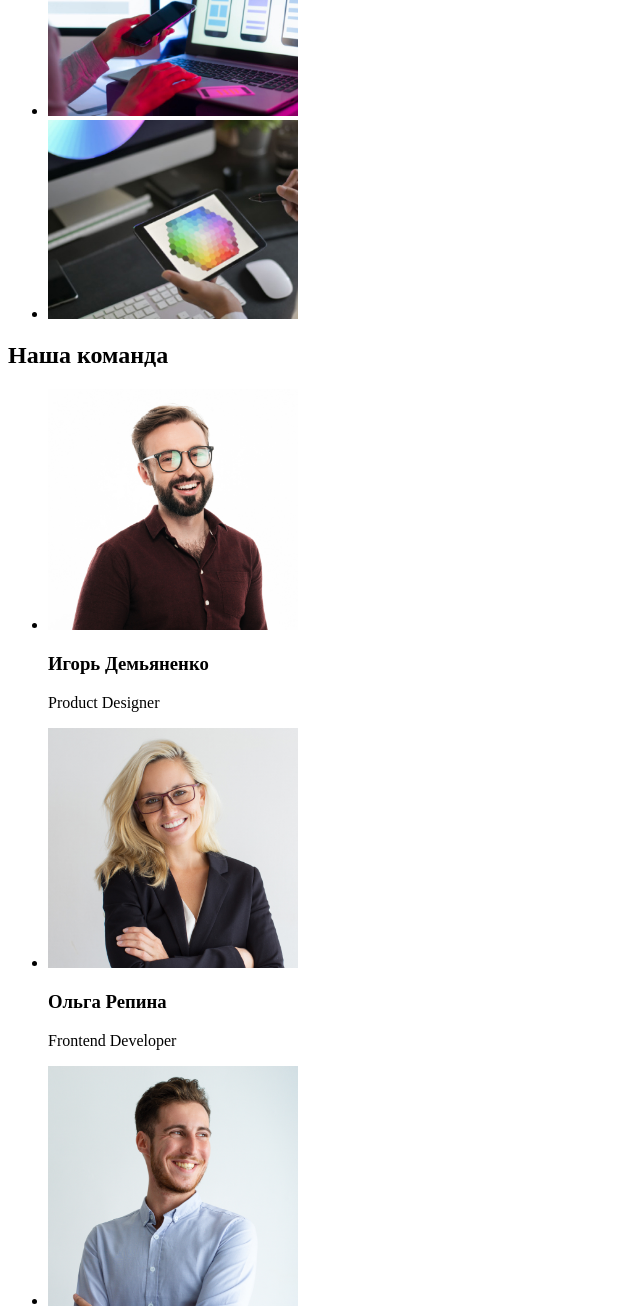
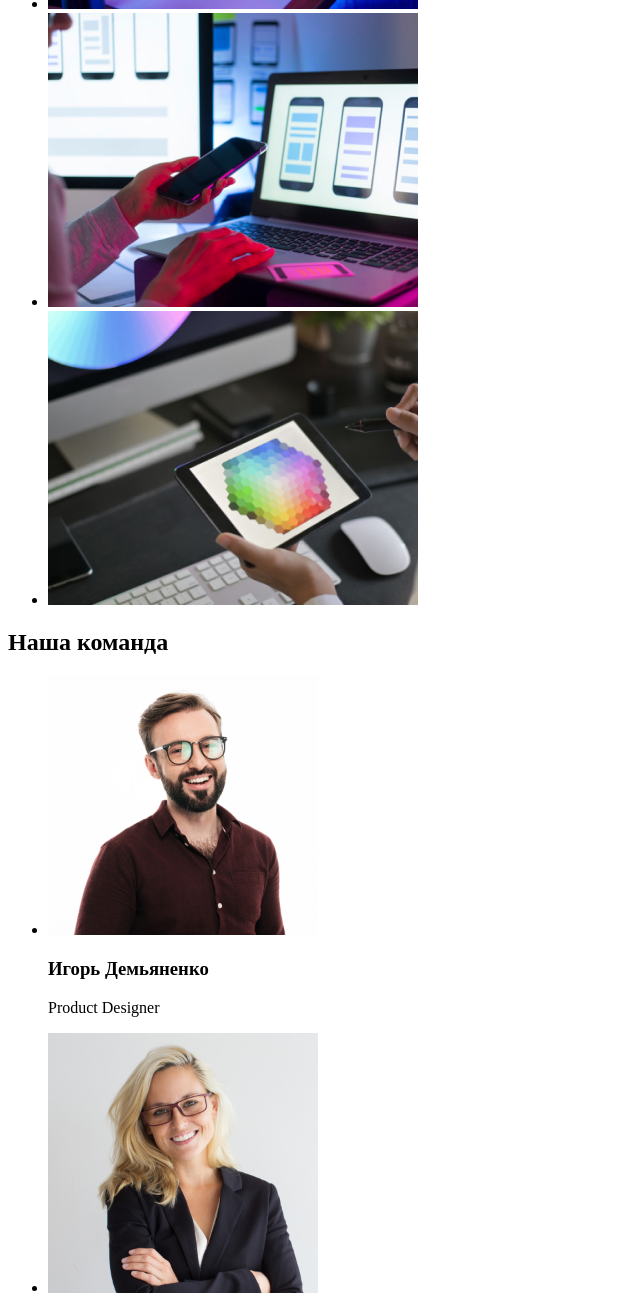
Before and after one commit to Nastya1617/goit-markup-hw-01, a plain HTML site: page index.html in a window 1280 px wide. Shown: the part 860-2169 px from the top of the page, without its empty margins (0-640 px from the left). Drawn offline with Linux system fonts and the light colour scheme.

Commit message:
goit-markup-hw-01

```diff
--- a/index.html
+++ b/index.html
@@ -46,24 +46,24 @@
         <section>
             <h2>Чем мы занимаемся</h2>
             <ul>
-              <li><img src="img/img(1).jpg" alt="Верстка" width="250"/></li>
-              <li><img src="img/img(2).jpg" alt="Разработка мобильных приложений" width="250"/></li>
-              <li><img src="img/img(3).jpg" alt="Палитра на планшете" width="250"/></li>
+              <li><img src="img/img(1).jpg" alt="Верстка" width="370"/></li>
+              <li><img src="img/img(2).jpg" alt="Разработка мобильных приложений" width="370"/></li>
+              <li><img src="img/img(3).jpg" alt="Палитра на планшете" width="370"/></li>
             </ul>
         </section>
         <section>
             <h2>Наша команда</h2>
             <ul>
-              <li><img src="img/img(4).jpg" alt="работник 1" width="250"/>
+              <li><img src="img/img(4).jpg" alt="работник 1" width="270"/>
               <h3>Игорь Демьяненко</h3>
               <p>Product Designer</p></li>
-              <li><img src="img/img(5).jpg" alt="работник 2" width="250"/>
+              <li><img src="img/img(5).jpg" alt="работник 2" width="270"/>
               <h3>Ольга Репина</h3>
               <p>Frontend Developer</p></li>
-              <li><img src="img/img(6).jpg" alt="работник 3" width="250"/>
+              <li><img src="img/img(6).jpg" alt="работник 3" width="270"/>
               <h3>Николай Тарасов</h3>
               <p>Marketing</p></li>
-              <li><img src="img/img(7).jpg" alt="работник 4" width="250"/>
+              <li><img src="img/img(7).jpg" alt="работник 4" width="270"/>
               <h3>Михаил Ермаков</h3>
               <p>UI Designer</p></li>
             </ul>
```
